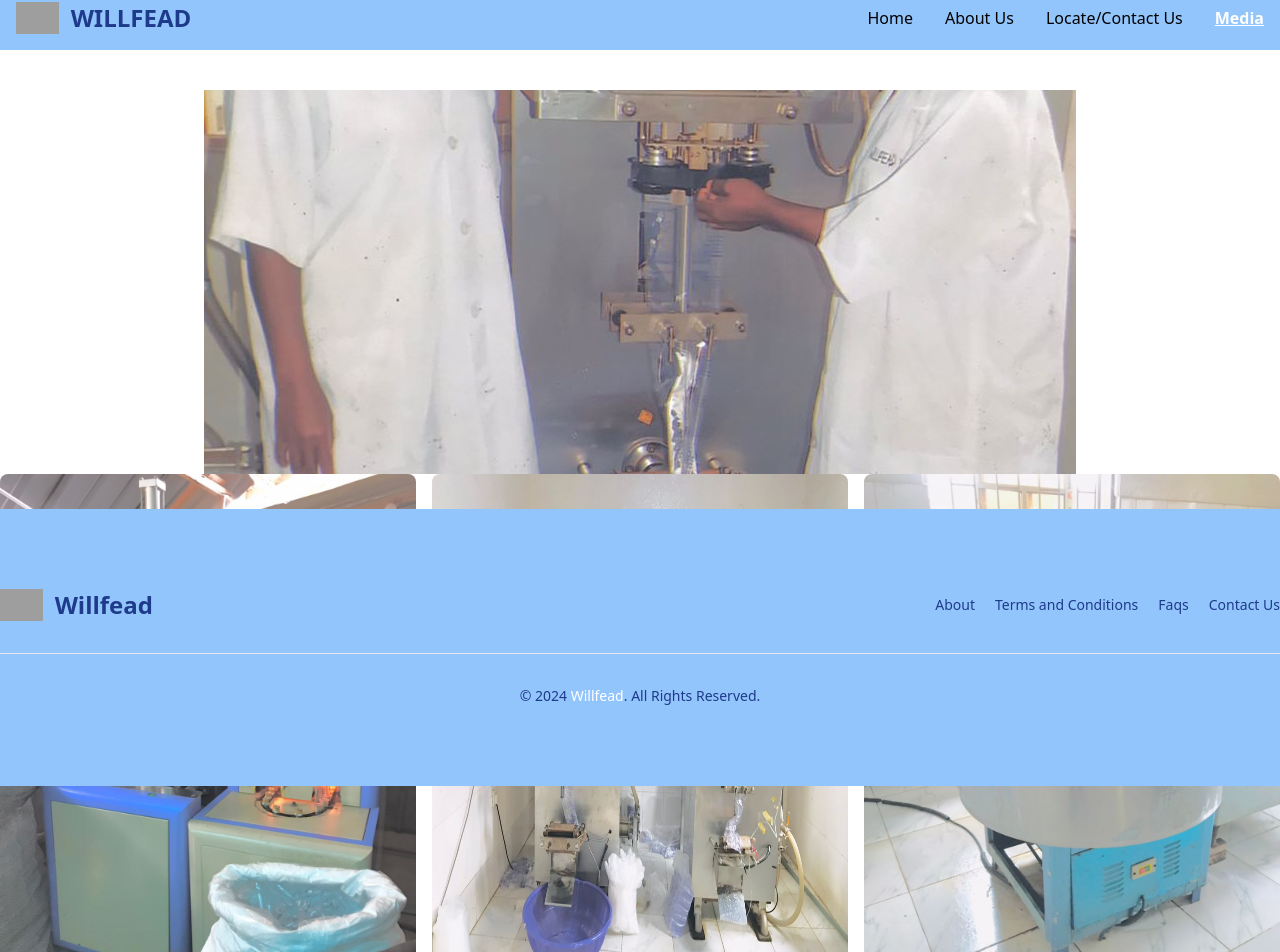
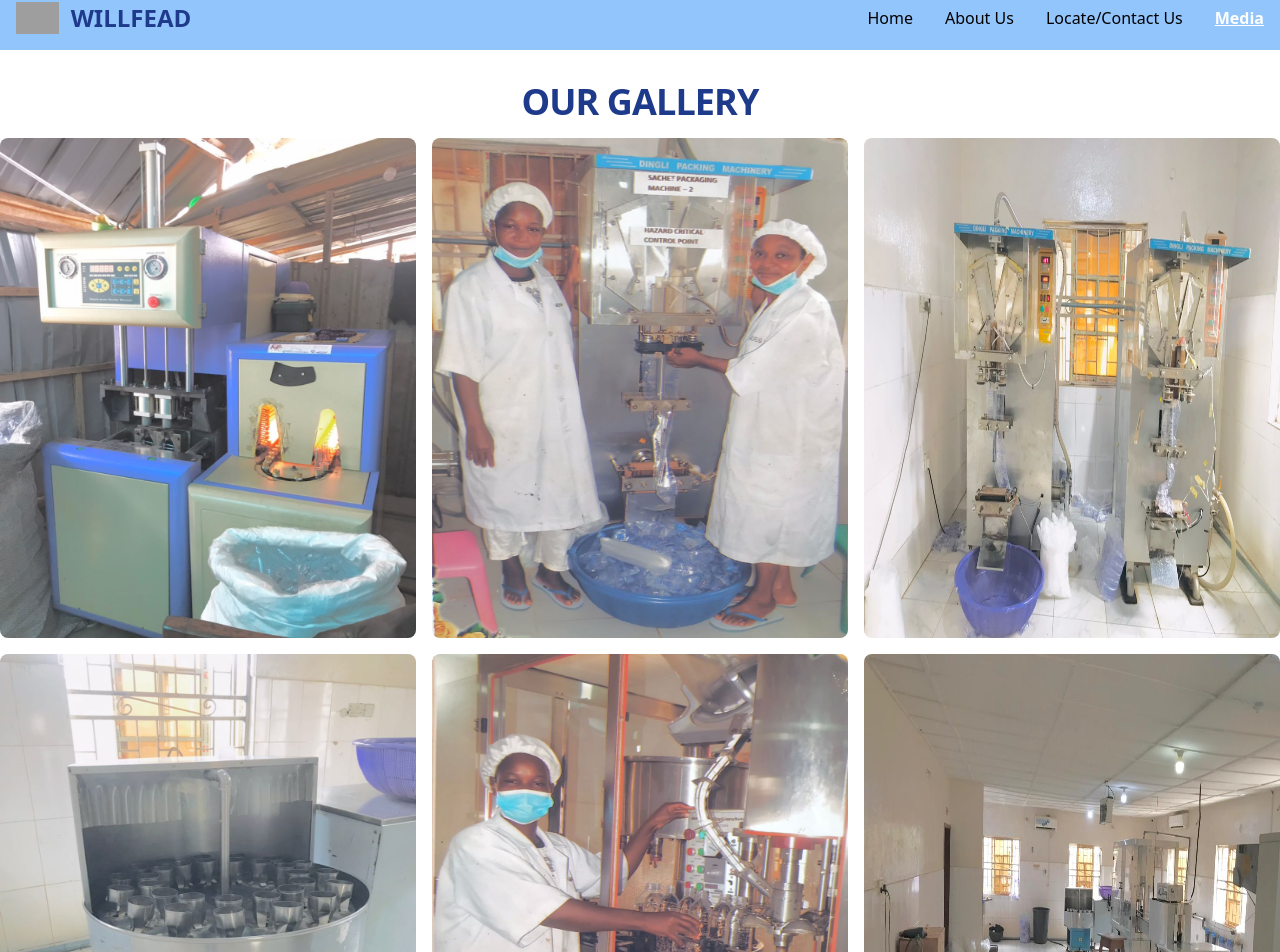
Before and after one commit to MOYIN-21/fead2, a React (Create React App) app: page /mid in a window 1280 px wide. Shown: the part 14-966 px from the top of the page. Built offline with nearby package versions, Linux system fonts and the light colour scheme; grey boxes are pictures that could not be loaded.

Commit message:
i made changes

```diff
--- a/src/footer/Footer.jsx
+++ b/src/footer/Footer.jsx
@@ -3,7 +3,7 @@ import { Link } from 'react-router-dom';
 
 export const Footer = () => {
   return (
-    <footer className="sticky bottom-0 bg-blue-300 z-50">
+    <footer className="sticky bg-blue-300 z-50">
         <div className="w-full max-w-screen-xl mx-auto md:py-20">
             <div className="sm:flex sm:items-center sm:justify-between">
                 <Link to="#" className="flex items-center mb-4 sm:mb-0 space-x-3 rtl:space-x-reverse">
--- a/src/pages/AboutUs.jsx
+++ b/src/pages/AboutUs.jsx
@@ -9,12 +9,12 @@ import React from 'react';
           <div className="grid border border-blue-400 rounded-lg shadow-sm md:mb-12 md:grid-cols-2 bg-white ">
               <figure
                   className="flex flex-col items-center justify-center p-8 text-center bg-white border-b border-blue-400 rounded-t-lg md:rounded-t-none md:rounded-ss-lg md:border-e ">
-                  {/*<blockquote className="max-w-2xl mx-auto mb-4 lg:mb-8 ">*/}
+                  <blockquote className="max-w-2xl mx-auto mb-4 lg:mb-8 ">
                   <h3 className="text-lg font-semibold text-blue-900">Our Mission</h3>
                   <p className="my-4">To sustainably deliver pure, high-quality water solutions that enhance the
                       well-being of our communities, while pioneering innovative practices in environmental stewardship
                       and resource management.</p>
-                  {/*</blockquote>*/}
+                  </blockquote>
               </figure>
               <figure
                   className="flex flex-col items-center justify-center p-8 text-center bg-white border-b border-blue-400 md:rounded-se-lg ">
--- a/src/pages/Media.jsx
+++ b/src/pages/Media.jsx
@@ -1,45 +1,64 @@
-"use client"
+"use client";
 import React, { useState, useEffect } from 'react';
-import oneworker from '../assets/oneWorkerImg.jpeg';
-import twoWorker from '../assets/twoWorkerImg.jpeg';
-import allWorker from '../assets/AllWorkersImg.jpeg';
+// import oneworker from '../assets/oneWorkerImg.jpeg';
+// import twoWorker from '../assets/twoWorkerImg.jpeg';
+// import allWorker from '../assets/AllWorkersImg.jpeg';
 
 const Media = () => {
-    const [activeIndex, setActiveIndex] = useState(0);
-    const images = [
-        oneworker,
-        twoWorker,
-        allWorker,
-    ];
+    // const [activeIndex, setActiveIndex] = useState(0);
+    // const images = [
+    //     oneworker,
+    //     twoWorker,
+    //     allWorker,
+    // ];
 
-    useEffect(() => {
-        const interval = setInterval(() => {
-            setActiveIndex((prevIndex) => (prevIndex + 1) % images.length);
-        }, 3000);
+    // useEffect(() => {
+    //     const interval = setInterval(() => {
+    //         setActiveIndex((prevIndex) => (prevIndex + 1) % images.length);
+    //     }, 3000);
 
-        return () => clearInterval(interval);
-    }, [images.length]);
+    //     return () => clearInterval(interval);
+    // }, [images.length]);
 
     return (
-        <div id="gallery" className="relative mt-10" data-carousel="slide">
-            <div className="relative h-96 overflow-hidden rounded-lg md:h-96">
-                {images.map((image, index) => (
-                    <div
-                        key={index}
-                        className={`duration-700 ease-in-out absolute inset-0 transition-opacity ${index === activeIndex ? 'opacity-100' : 'opacity-0'}`}
-                        data-carousel-item={index === activeIndex ? "active" : ""}
-                    >
-                        <div className="absolute inset-0 flex items-center h-96 justify-center">
-                            <img
-                                src={image}
-                                alt={`Machine ${index + 1}`}
-                                className="max-w-full h-auto"
-                            />
-                        </div>
-                    </div>
-                ))}
-            </div>
+
+
+<div id="gallery" class="relative w-full" data-carousel="slide">
+    <div class="relative h-56 overflow-hidden rounded-lg md:h-96">
+        <div class="hidden duration-700 ease-in-out" data-carousel-item>
+            <img src="https://flowbite.s3.amazonaws.com/docs/gallery/square/image-1.jpg" class="absolute block max-w-full h-auto -translate-x-1/2 -translate-y-1/2 top-1/2 left-1/2" alt=""/>
         </div>
+        <div class="hidden duration-700 ease-in-out" data-carousel-item="active">
+            <img src="https://flowbite.s3.amazonaws.com/docs/gallery/square/image-2.jpg" class="absolute block max-w-full h-auto -translate-x-1/2 -translate-y-1/2 top-1/2 left-1/2" alt=""/>
+        </div>
+        <div class="hidden duration-700 ease-in-out" data-carousel-item>
+            <img src="https://flowbite.s3.amazonaws.com/docs/gallery/square/image-3.jpg" class="absolute block max-w-full h-auto -translate-x-1/2 -translate-y-1/2 top-1/2 left-1/2" alt=""/>
+        </div>
+        <div class="hidden duration-700 ease-in-out" data-carousel-item>
+            <img src="https://flowbite.s3.amazonaws.com/docs/gallery/square/image-4.jpg" class="absolute block max-w-full h-auto -translate-x-1/2 -translate-y-1/2 top-1/2 left-1/2" alt=""/>
+        </div>
+        <div class="hidden duration-700 ease-in-out" data-carousel-item>
+            <img src="https://flowbite.s3.amazonaws.com/docs/gallery/square/image-5.jpg" class="absolute block max-w-full h-auto -translate-x-1/2 -translate-y-1/2 top-1/2 left-1/2" alt=""/>
+        </div>
+    </div>
+    <button type="button" class="absolute top-0 start-0 z-30 flex items-center justify-center h-full px-4 cursor-pointer group focus:outline-none" data-carousel-prev>
+        <span class="inline-flex items-center justify-center w-10 h-10 rounded-full bg-white/30 dark:bg-gray-800/30 group-hover:bg-white/50 dark:group-hover:bg-gray-800/60 group-focus:ring-4 group-focus:ring-white dark:group-focus:ring-gray-800/70 group-focus:outline-none">
+            <svg class="w-4 h-4 text-white dark:text-gray-800 rtl:rotate-180" aria-hidden="true" xmlns="http://www.w3.org/2000/svg" fill="none" viewBox="0 0 6 10">
+                <path stroke="currentColor" stroke-linecap="round" stroke-linejoin="round" stroke-width="2" d="M5 1 1 5l4 4"/>
+            </svg>
+            <span class="sr-only">Previous</span>
+        </span>
+    </button>
+    <button type="button" class="absolute top-0 end-0 z-30 flex items-center justify-center h-full px-4 cursor-pointer group focus:outline-none" data-carousel-next>
+        <span class="inline-flex items-center justify-center w-10 h-10 rounded-full bg-white/30 dark:bg-gray-800/30 group-hover:bg-white/50 dark:group-hover:bg-gray-800/60 group-focus:ring-4 group-focus:ring-white dark:group-focus:ring-gray-800/70 group-focus:outline-none">
+            <svg class="w-4 h-4 text-white dark:text-gray-800 rtl:rotate-180" aria-hidden="true" xmlns="http://www.w3.org/2000/svg" fill="none" viewBox="0 0 6 10">
+                <path stroke="currentColor" stroke-linecap="round" stroke-linejoin="round" stroke-width="2" d="m1 9 4-4-4-4"/>
+            </svg>
+            <span class="sr-only">Next</span>
+        </span>
+    </button>
+</div>
+
     );
 };
 
--- a/src/pages/Media2.jsx
+++ b/src/pages/Media2.jsx
@@ -5,9 +5,15 @@ import machine3 from '../assets/machine3.jpeg'
 import machine4 from '../assets/machine4.jpeg'
 import machine5 from '../assets/machine5.jpeg'
 import machine6 from '../assets/machine6.jpeg'
+import oneWorker from '../assets/oneWorkerImg.jpeg'
+import twoWorker from '../assets/twoWorkerImg.jpeg'
+import allWorker from '../assets/AllWorkersImg.jpeg'
 
  const Media2 = () => {
     return (
+        <div className='pt-8'>
+            <h2 className="mb-4 text-4xl tracking-tight font-extrabold text-center text-blue-900">OUR GALLERY</h2>
+
             <div className="grid grid-cols-2 md:grid-cols-3 gap-4">
                 <div>
                     <img
@@ -15,6 +21,14 @@ import machine6 from '../assets/machine6.jpeg'
                         src={machine3}
                         alt="Gallery Image 5"
                         style={{ height: '500px', width:"700px" }}
+                    />
+                </div>
+                <div>
+                    <img
+                        className="h-auto max-w-full rounded-lg"
+                        src={twoWorker}
+                        alt="Gallery Image 5"
+                        style={{ height: '500px', width:"800px" }}
                     />
                 </div>
                 <div>
@@ -38,6 +52,14 @@ import machine6 from '../assets/machine6.jpeg'
                 <div>
                     <img
                         className="h-auto max-w-full rounded-lg"
+                        src={oneWorker}
+                        alt="Gallery Image 5"
+                        style={{ height: '500px', width:"800px" }}
+                    />
+                </div>
+                <div>
+                    <img
+                        className="h-auto max-w-full rounded-lg"
                         src={machine2}
                         alt="Gallery Image 5"
                         style={{ height: '500px', width:"800px" }}
@@ -54,12 +76,21 @@ import machine6 from '../assets/machine6.jpeg'
                 <div>
                     <img
                         className="h-auto max-w-full rounded-lg"
+                        src={allWorker}
+                        alt="Gallery Image 5"
+                        style={{ height: '500px', width:"800px" }}
+                    />
+                </div>
+                <div>
+                    <img
+                        className="h-auto max-w-full rounded-lg"
                         src={machine1}
                         alt="Gallery Image 5"
                         style={{ height: '500px', width:"800px" }}
                     />
                 </div>
             </div>
+        </div>
     );
 };
 export default Media2;
--- a/src/pages/Mid.jsx
+++ b/src/pages/Mid.jsx
@@ -1,10 +1,7 @@
-import Media from "./Media";
 import Media2 from "./Media2";
-
 
 const Mid =()=>{
    return( <>
-        <Media/>
         <Media2/>
     </>
    )
```
Lines whose indentation alone changed are shown as unchanged.
